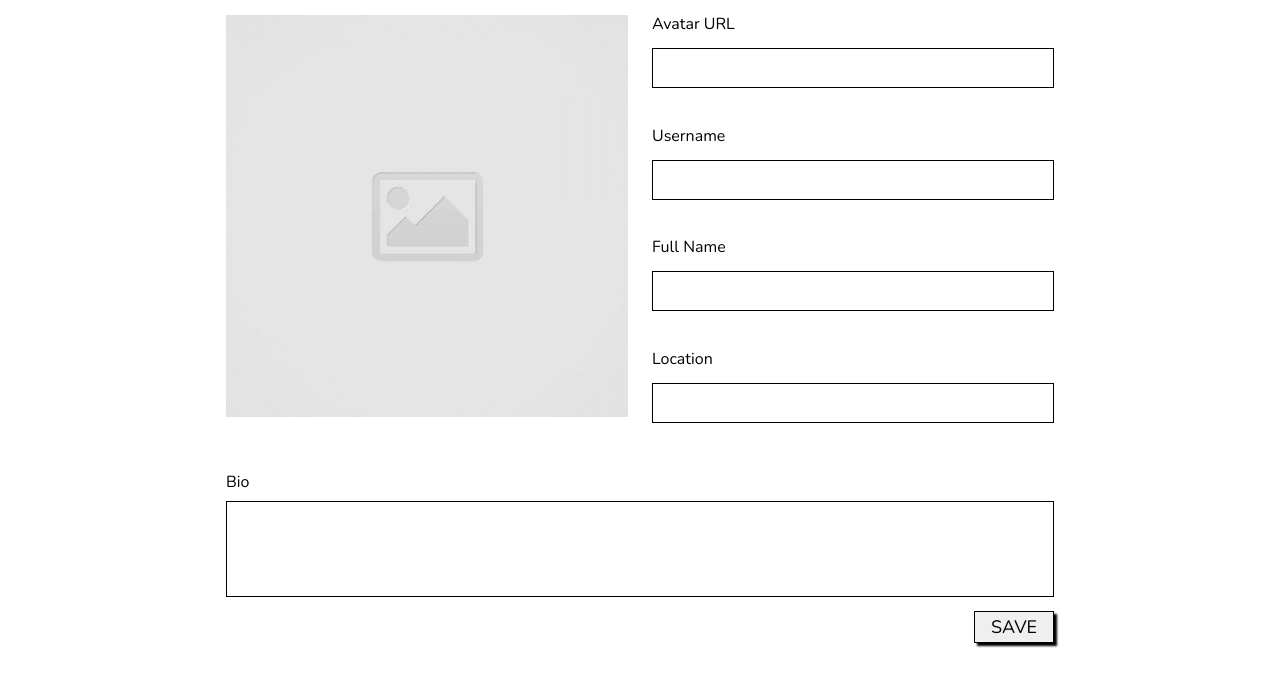
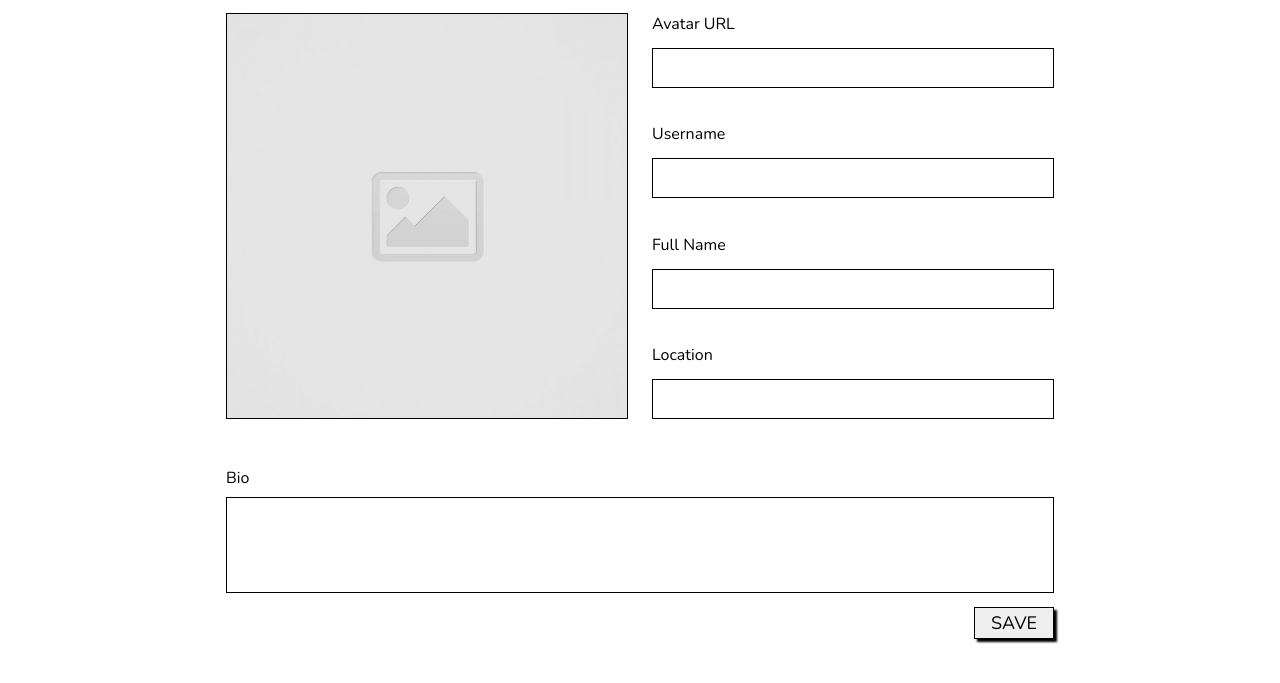
Before and after one commit to nickkniola/code-journal, a website: page index.html in a window 1280 px wide. Shown: the part 117-800 px from the top of the page. Drawn offline with nearby package versions, Linux system fonts and the light colour scheme.

Commit message:
Remove all CSS styling that had no affect or was otherwise unnecessary.#1

```diff
--- a/css/styles.css
+++ b/css/styles.css
@@ -28,9 +28,10 @@ h1, h2 {
 
 .placeholder-image {
   width: 100%;
-  height: 406px;
-  object-fit: scale-down;
+  height: 100%;
+  object-fit: cover;
   object-position: 50% 50%;
+  border: 1px solid black;
 }
 
 .profile-form {
@@ -82,6 +83,10 @@ h1, h2 {
 }
 
 @media screen and (min-width: 768px) {
+  .profile-form {
+    min-height: 406px;
+  }
+
   .profile-form-input {
     margin-top: 0rem;
   }
```
